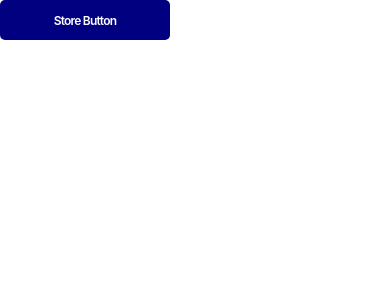
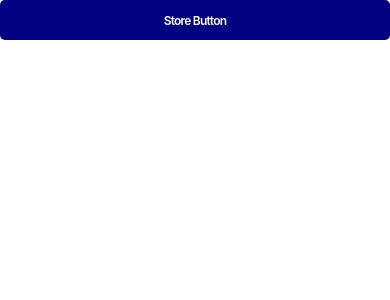
Before and after one commit to steamnp/bfs45, a React (Vite) app: page /store in a window 390 px wide. Shown: the top 300 px of the page. Built offline with nearby package versions, Linux system fonts and the light colour scheme.

Commit message:
feat: Button responsive style

```diff
--- a/src/component/button.css
+++ b/src/component/button.css
@@ -45,17 +45,60 @@
 }
 
 /* Assignment */
-/* .button--view--all {
+/* button.css */
+.button--view--all {
+  background-color: #4a90e2;
+  width: 160px;
+  margin-right: 20px;
 }
 
 .button--remove {
+  background-color: #e74c3c;
 }
 
 .button--back {
+  background-color: #95a5a6;
 }
 
 .button--get-started {
-}  */
+  background-color: #2ecc71;
+  width: 200px;
+  height: 50px;
+  font-size: 14px;
+}
+
+.button--view--all:hover,
+.button--remove:hover,
+.button--back:hover,
+.button--get-started:hover {
+  filter: brightness(85%);
+}
+
+@media only screen and (max-width: 480px) {
+  .button--view,
+  .button--view--all,
+  .button--remove,
+  .button--back,
+  .button--get-started {
+    width: 100%;
+    margin-right: 0;
+    justify-content: center;
+  }
+
+  .button--get-started {
+    font-size: 12px;
+  }
+}
+
+@media only screen and (min-width: 481px) and (max-width: 768px) {
+  .button--view,
+  .button--view--all,
+  .button--remove,
+  .button--back,
+  .button--get-started {
+    padding: 10px 15px;
+  }
+}
 
 /* 0 - 480px */
 /* small screen -> mobile devices */
--- a/src/component/button.jsx
+++ b/src/component/button.jsx
@@ -12,7 +12,7 @@ function Button({ type, children = 'Button' }) {
 
 export default Button
 
-const myName = 'Bikash'
+const myName = 'Nirjala'
 
 // `` -> backtick
 
```
